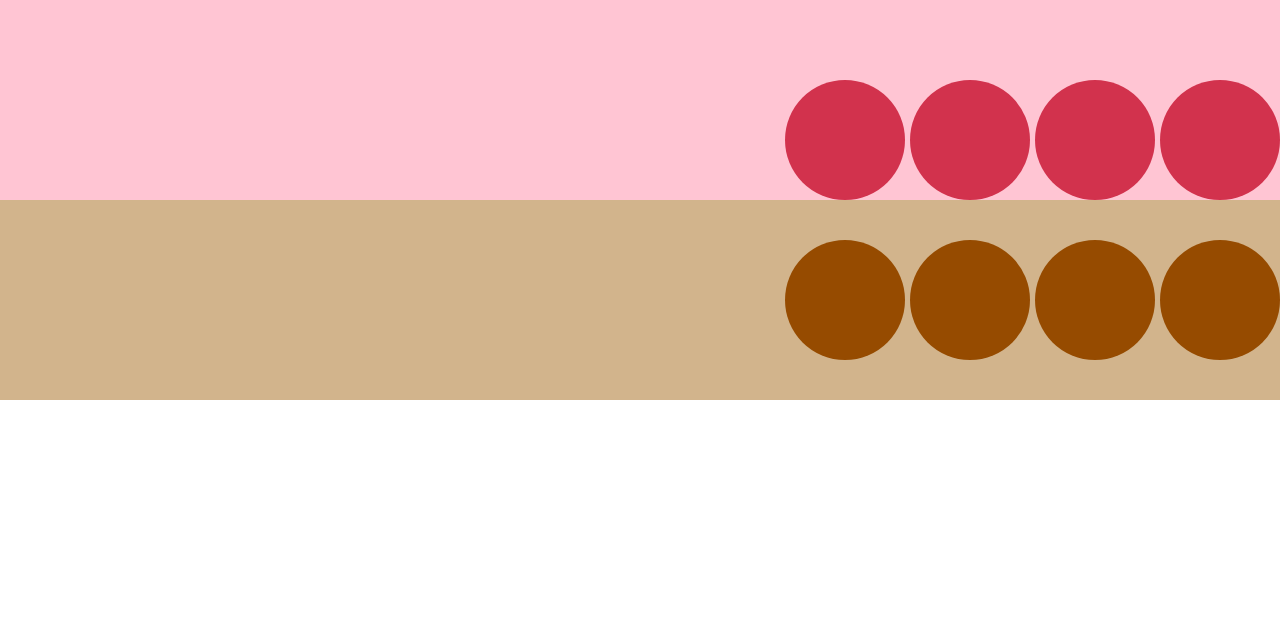
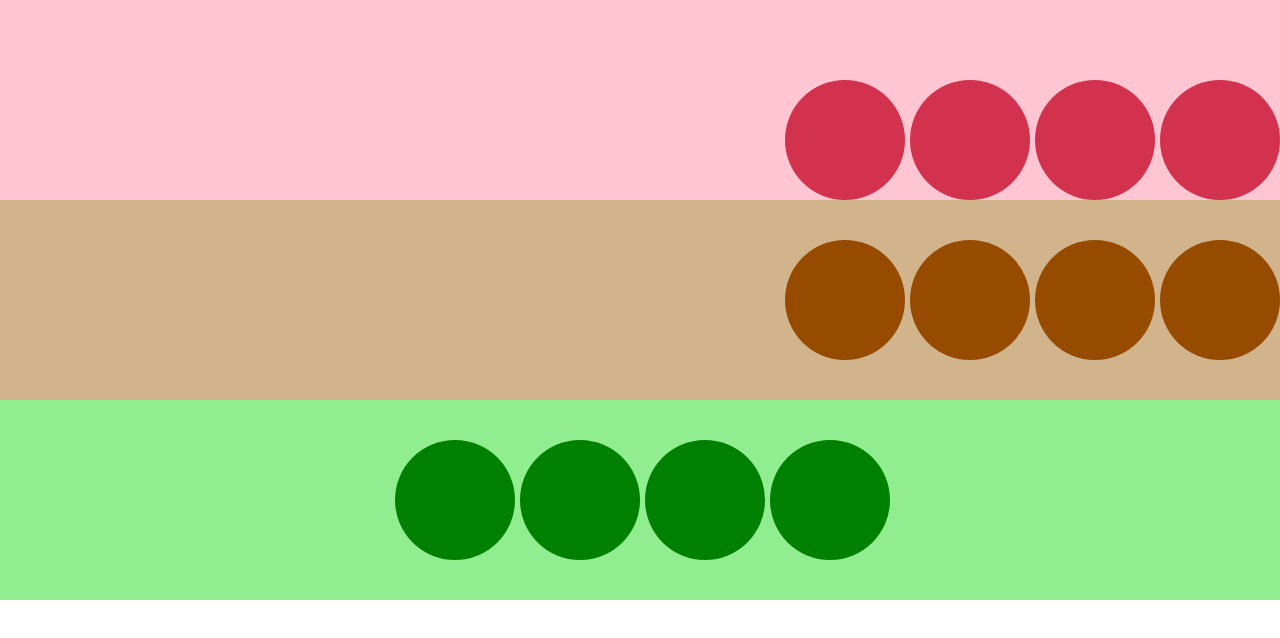
Before and after one commit to EstRufi/Treinando-Flex, a plain HTML site: page index.html in a window 1280 px wide. Drawn offline with Linux system fonts and the light colour scheme.

Commit message:
Enviando terceira linha cor verde

```diff
--- a/index.html
+++ b/index.html
@@ -20,5 +20,11 @@
         <div></div>
         <div></div>
     </div>
+    <div class="linhaverde">
+        <div></div>
+        <div></div>
+        <div></div>
+        <div></div>
+    </div>
 </body>
 </html>
--- a/style.css
+++ b/style.css
@@ -40,3 +40,20 @@
     border-radius: 50%;
     margin: 0px 0px 0px 5px;
 }
+
+.linhaverde{
+    width: 100vw;
+    height: 200px;
+    background-color: lightgreen;
+    display: flex;
+    justify-content: center;
+    align-items: center;
+}
+
+.linhaverde div{
+    width: 120px;
+    height: 120px;
+    background-color: green;
+    border-radius: 50%;
+    margin: 0px 0px 0px 5px;
+}
```
